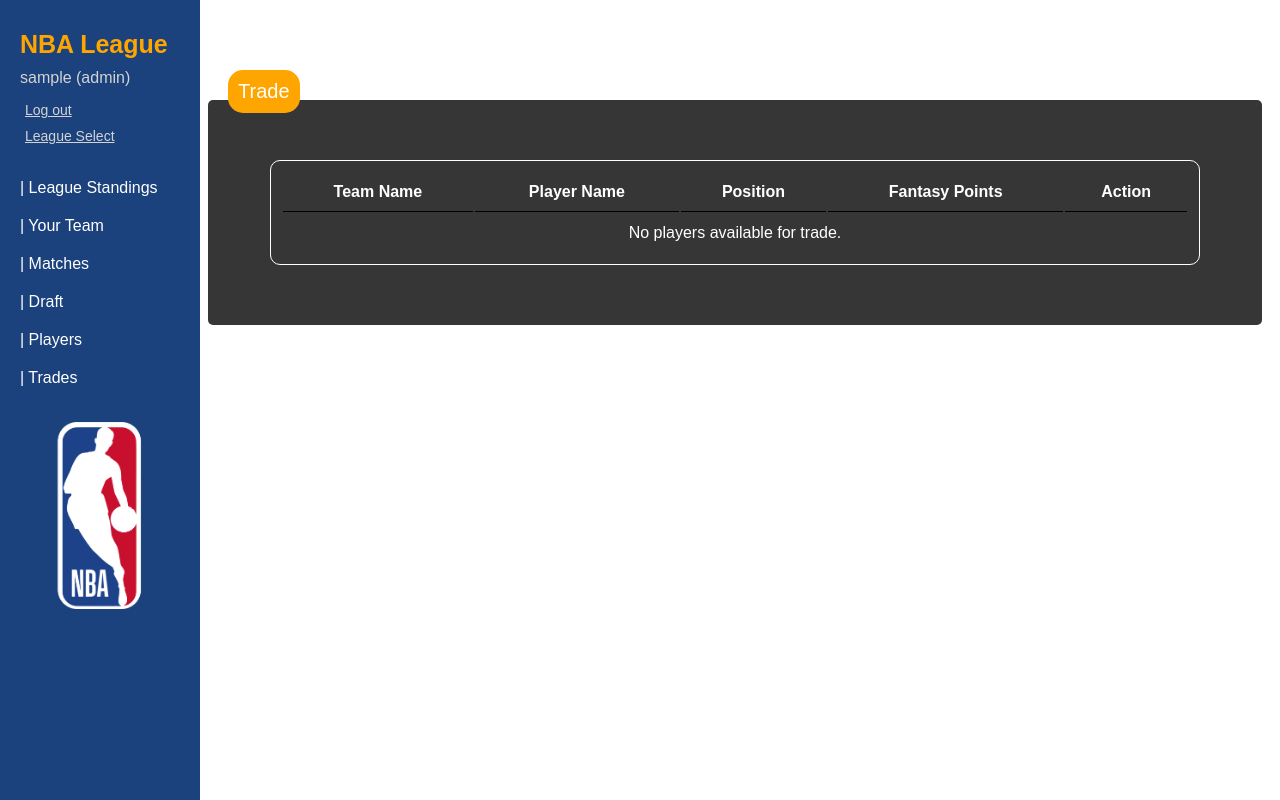
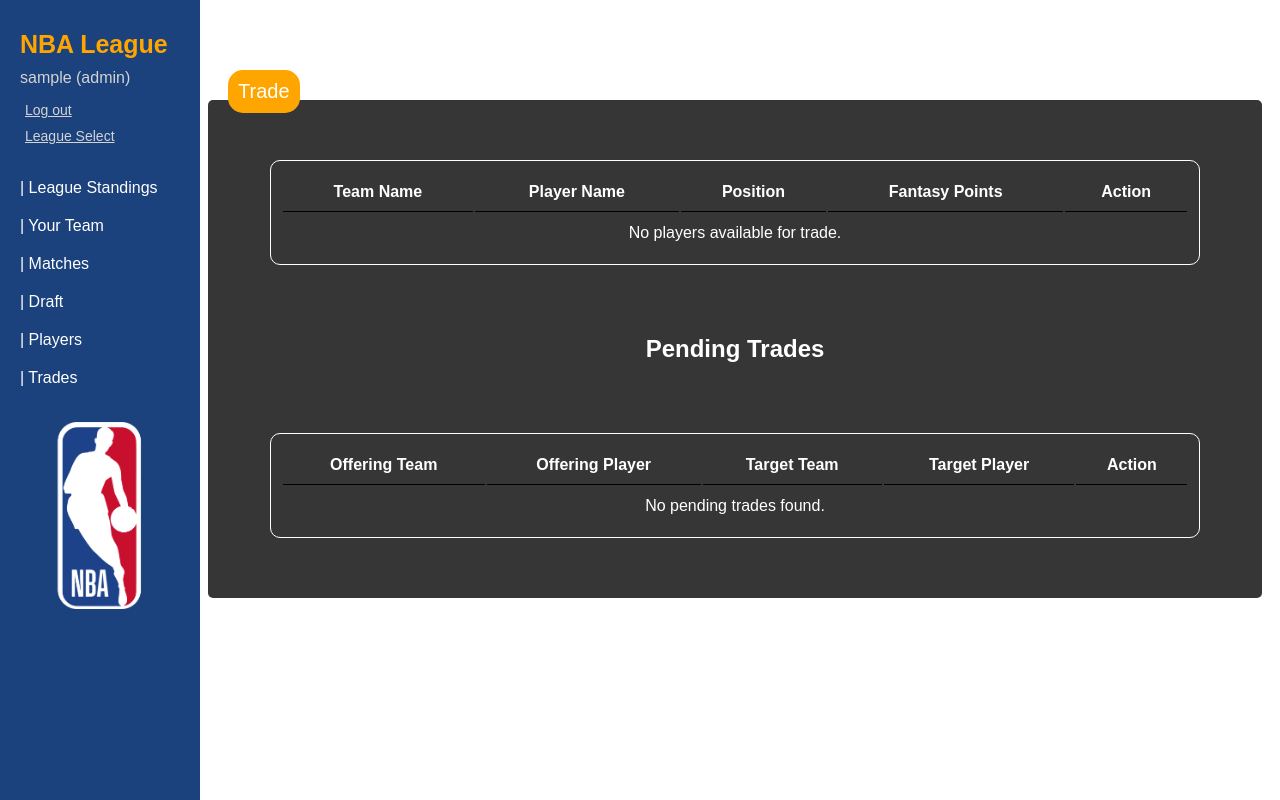
Before and after one commit to MaxxTorres/sports_sphere, a PHP site: page /TradePage.php in a window 1280 px wide. Run offline with PHP 8.4, Linux system fonts and the light colour scheme; the visitor is signed in with stand-in values (Sample User, id 1); tables that the repository leaves empty or names only in its code hold one stand-in row (values such as "Sample post"); a stand-in replaces the project's code that opens the database connection.

Commit message:
updated trade page

```diff
--- a/web/TradePage.php
+++ b/web/TradePage.php
@@ -73,6 +73,50 @@ $pending_trades_result = mysqli_query($conn, $pending_trades_query);
                 ?>
             </tbody>
         </table>
+        <h2>Pending Trades</h2>
+        <table class="general_table">
+            <thead>
+                <tr>
+                    <th>Offering Team</th>
+                    <th>Offering Player</th>
+                    <th>Target Team</th>
+                    <th>Target Player</th>
+                    <th>Action</th>
+                </tr>
+            </thead>
+            <tbody>
+        <?php
+        if (mysqli_num_rows($pending_trades_result) > 0) {
+            while ($row = mysqli_fetch_assoc($pending_trades_result)) {
+                echo "<tr>
+                        <td>" . htmlspecialchars($row['offering_team_name']) . "</td>
+                        <td>" . htmlspecialchars($row['offering_player_name']) . "</td>
+                        <td>" . htmlspecialchars($row['target_team_name']) . "</td>
+                        <td>" . htmlspecialchars($row['target_player_name']) . "</td>
+                        <td>";
+
+                // Check if the current user is the target of the trade
+                if ($row['target_user_id'] == $_SESSION['User_ID']) {
+                    echo "<form method='POST' action='ProcessTrade.php' style='display:inline-block;'>
+                            <input type='hidden' name='trade_id' value='" . htmlspecialchars($row['trade_id']) . "'>
+                            <button type='submit' name='action' value='accept' >Accept</button>
+                        </form>
+                        <form method='POST' action='ProcessTrade.php' style='display:inline-block;'>
+                            <input type='hidden' name='trade_id' value='" . htmlspecialchars($row['trade_id']) . "'>
+                            <button type='submit' name='action' value='reject'>Reject</button>
+                        </form>";
+                } else {
+                    echo "N/A";
+                }
+
+                echo "</td></tr>";
+            }
+        } else {
+            echo "<tr><td colspan='5'>No pending trades found.</td></tr>";
+        }
+        ?>
+    </tbody>
+        </table>
 
 
     </div>
```
Also changed, not shown: web/ProcessTrade.php (+53 -15 lines).
